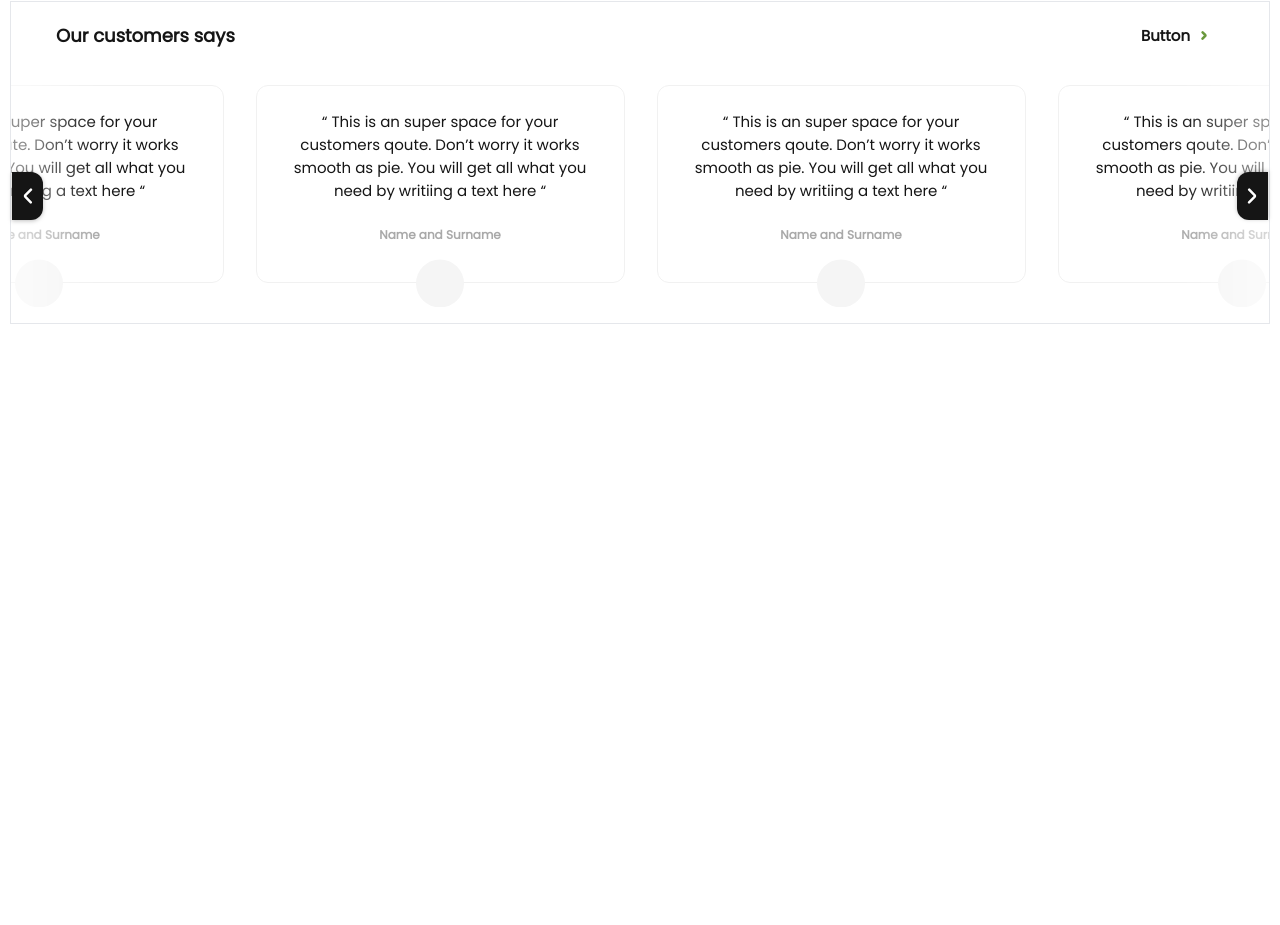
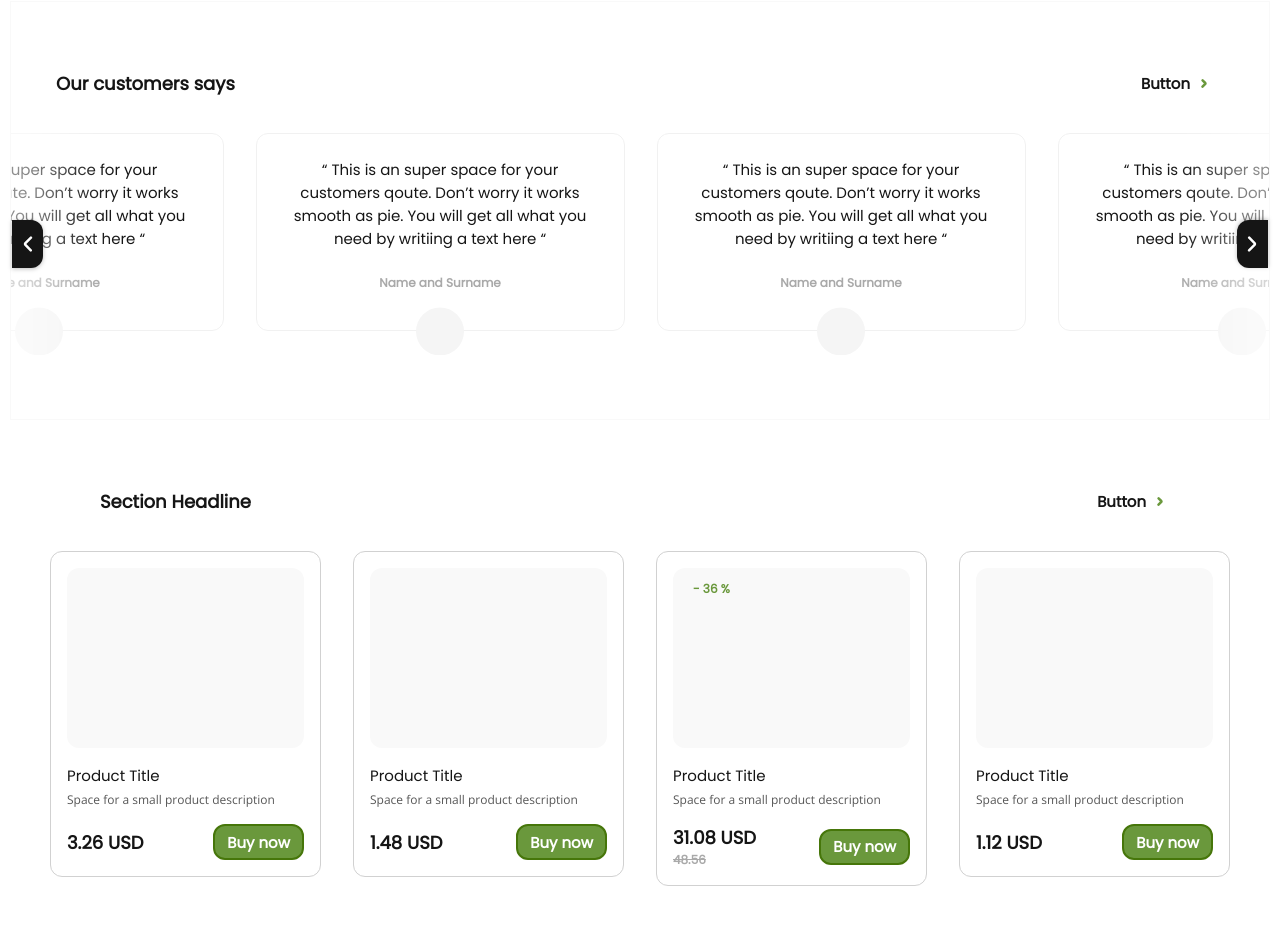
Before and after one commit to f-a-t-h-e/svelte-ecommerce, a SvelteKit app: page / in a window 1280 px wide. Shown: the part 1487-2412 px from the top of the page. Before the commit the page ends 1811 px from the top, so only its background shows below. Built offline with nearby package versions, Linux system fonts and the light colour scheme.

Commit message:
Add : Products W/Title

```diff
--- a/package.json
+++ b/package.json
@@ -3,6 +3,9 @@
 	"version": "0.0.1",
 	"author": "Fathy Osama",
 	"private": true,
+	"engines": {
+		"node": "18.17.1"
+	},
 	"scripts": {
 		"dev": "vite dev",
 		"build": "vite build",
--- /dev/null
+++ b/src/lib/components/HeadingWBtn.svelte
@@ -0,0 +1,24 @@
+<!-- heading -->
+<div class="flex w-full items-center justify-between px-[2.8125rem]">
+    <p class="s4 text-c-1-a"><slot>Section Headline</slot></p>
+    <button class="flex items-center gap-[.375rem] p-[.375rem_.75rem]">
+        <p class="button text-c-1-a">Button</p>
+        <span class="flex h-[1rem] w-[1rem] items-center justify-center">
+            <svg
+                xmlns="http://www.w3.org/2000/svg"
+                width="6"
+                height="9"
+                viewBox="0 0 6 9"
+                fill="none"
+            >
+                <path
+                    d="M1.5332 7.68663L4.2732 4.94663C4.39737 4.82172 4.46706 4.65276 4.46706 4.47663C4.46706 4.30051 4.39737 4.13154 4.2732 4.00663L1.60654 1.33997"
+                    stroke="#6A983C"
+                    stroke-width="2.5"
+                    stroke-linecap="round"
+                    stroke-linejoin="bevel"
+                />
+            </svg>
+        </span>
+    </button>
+</div>
--- a/src/lib/components/Scrollable.svelte
+++ b/src/lib/components/Scrollable.svelte
@@ -41,7 +41,7 @@
 <div
 	class="fixed left-[497px] top-[1088px] h-[100px] w-[10px] -translate-x-1/2 -translate-y-1/2 bg-red-600"
 ></div> -->
-<div class="parent-cont relative mt-[2rem] w-full">
+<div class="parent-cont relative w-full">
 	<div class="scroll relative w-full overflow-x-auto" bind:this={parent}>
 		<div class="bg-transparent" style="width: {(parent?.clientWidth - dist) / 2}px;" />
 		<div class="flex w-fit gap-[2rem] px-[1rem]" bind:this={child}>
--- a/src/routes/+page.svelte
+++ b/src/routes/+page.svelte
@@ -7,6 +7,8 @@
 	import BasicCategories from './BasicCategories.svelte';
 	import Qoute from './Qoute.svelte';
 	import Scrollable from '$lib/components/Scrollable.svelte';
+	import HeadingWBtn from '$lib/components/HeadingWBtn.svelte';
+	import ProductCard from '$lib/components/ProductCard.svelte';
 </script>
 
 <div class="header-layout">
@@ -91,31 +93,9 @@
 		>Best from Farmers</ProductsWCat
 	>
 	<!-- QOUTES/Scrollable -->
-	<section class="py-4 border borde-c-1-h bg-c-1-j">
+	<section class="py-[4rem] border border-c-1-h bg-c-1-j flex flex-col items-center gap-[2rem]">
 		<!-- heading -->
-		<div class="flex w-full items-center justify-between px-[2.8125rem]">
-			<p class="s4 text-c-1-a">Our customers says</p>
-			<button class="flex items-center gap-[.375rem] p-[.375rem_.75rem]">
-				<p class="button text-c-1-a">Button</p>
-				<span class="flex h-[1rem] w-[1rem] items-center justify-center">
-					<svg
-						xmlns="http://www.w3.org/2000/svg"
-						width="6"
-						height="9"
-						viewBox="0 0 6 9"
-						fill="none"
-					>
-						<path
-							d="M1.5332 7.68663L4.2732 4.94663C4.39737 4.82172 4.46706 4.65276 4.46706 4.47663C4.46706 4.30051 4.39737 4.13154 4.2732 4.00663L1.60654 1.33997"
-							stroke="#6A983C"
-							stroke-width="2.5"
-							stroke-linecap="round"
-							stroke-linejoin="bevel"
-						/>
-					</svg>
-				</span>
-			</button>
-		</div>
+		<HeadingWBtn>Our customers says</HeadingWBtn>
 		<!-- qoutes -->
 		<Scrollable>
 			<Qoute
@@ -131,6 +111,20 @@
 				>{'This is an super space for your customers qoute. Don’t worry it works smooth as pie. You will get all what you need by writiing a text here'}</Qoute
 			>
 		</Scrollable>
+	</section>
+
+	<!-- Products With title -->
+	<section class="py-[4rem] bg-c-1-j flex flex-col items-center gap-[2rem] px-[2.81rem]">
+		<!-- heading -->
+		<HeadingWBtn>Section Headline</HeadingWBtn>
+
+		<!-- Products -->
+		<div class="flex gap-[2rem]">
+			<ProductCard price={326}/>
+			<ProductCard price={148}/>
+			<ProductCard price={4856} discount={36}/>
+			<ProductCard price={112}/>
+		</div>
 	</section>
 </main>
 
```
